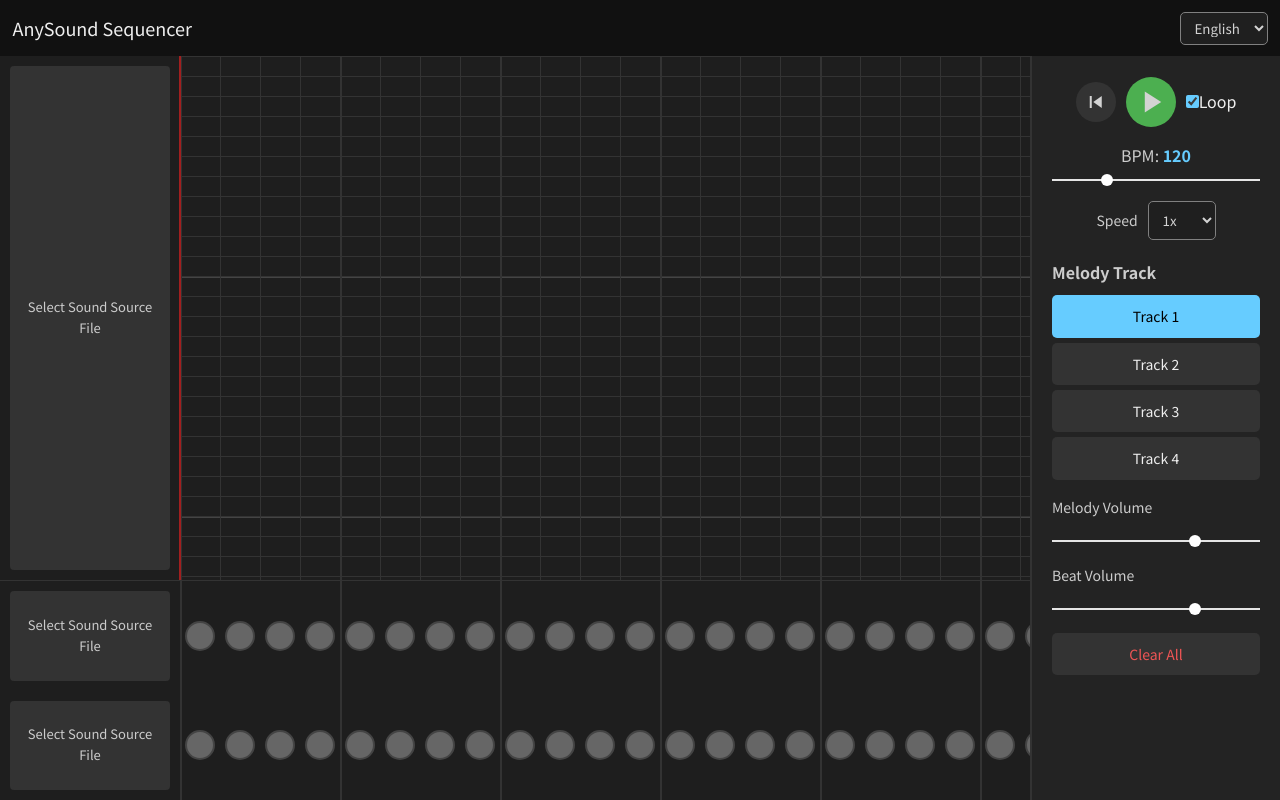
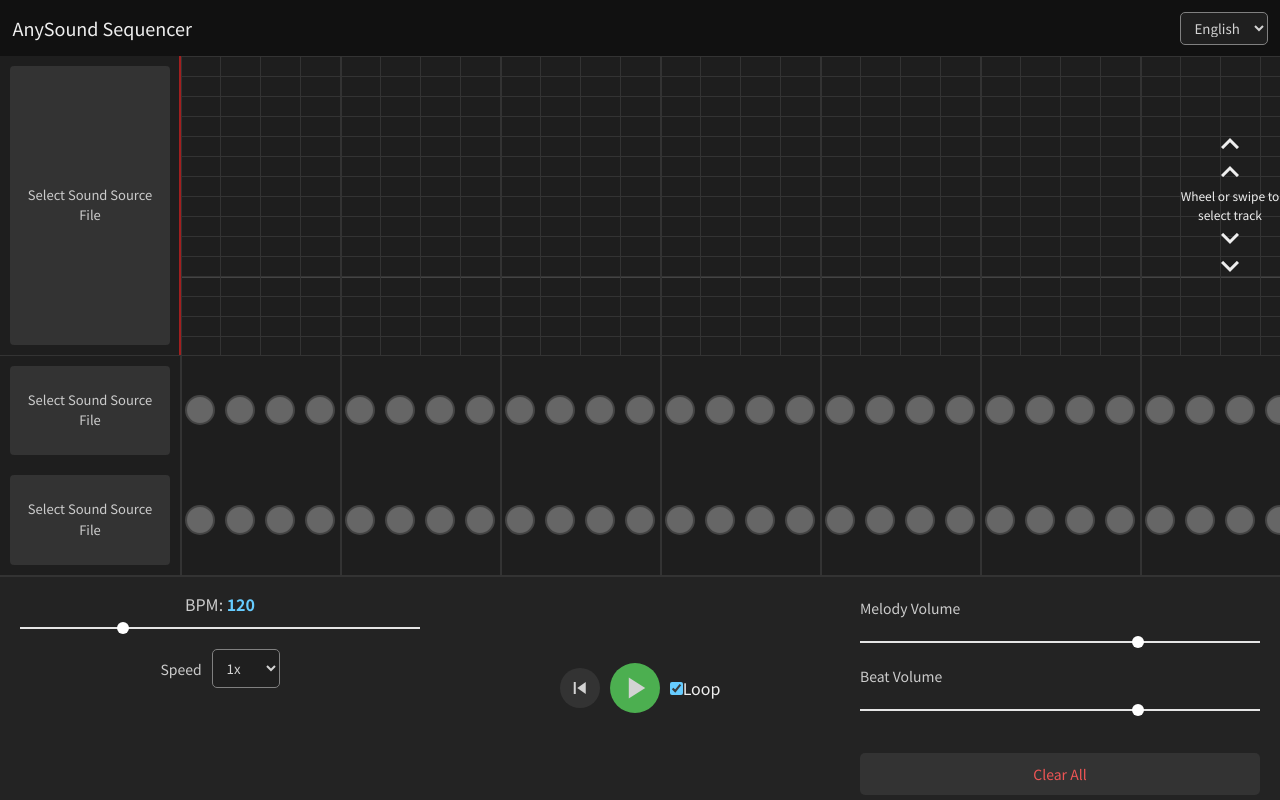
Before and after one commit to yyya-nico/AnySound-Sequencer, a website built with Vite: page index.html in a window 1280 px wide. Built offline with nearby package versions, Linux system fonts and the light colour scheme.

Commit message:
トラックセレクターの外観と使い勝手を整備

```diff
--- a/index.html
+++ b/index.html
@@ -18,7 +18,7 @@
       </select>
     </header>
     <main id="app">
-      <!-- 左側のメインシーケンサーエリア -->
+      <!-- 上側のメインシーケンサーエリア -->
       <div class="sequencer-container">
         <!-- ピアノロールエリア -->
         <div class="piano-roll-section">
@@ -36,6 +36,13 @@
           <div class="piano-roll-grid grid">
             <div class="playback-position"></div>
             <!-- グリッドとノート配置エリア -->
+          </div>
+          <div id="track-selector">
+            <span class="material-icons">keyboard_arrow_up</span>
+            <span class="material-icons">keyboard_arrow_up</span>
+            <label data-i18n="wheel_or_swipe_to_select_track">Wheel or Swipe to Select Track</label>
+            <span class="material-icons">keyboard_arrow_down</span>
+            <span class="material-icons">keyboard_arrow_down</span>
           </div>
         </div>
 
@@ -66,7 +73,7 @@
         </div>
       </div>
 
-      <!-- 右側のコントロールパネル -->
+      <!-- 下側のコントロールパネル -->
       <div class="control-panel">
         <!-- 再生コントロール -->
         <div class="playback-controls">
@@ -90,17 +97,6 @@
           </div>
         </div>
 
-        <!-- ピアノロール切り替え -->
-        <div class="track-selector">
-          <label data-i18n="melody_track">Melody Track</label>
-          <div class="track-list" id="melody-track-list">
-            <div class="track-item active" data-track="0"><span data-i18n="track">Track</span> 1</div>
-            <div class="track-item" data-track="1"><span data-i18n="track">Track</span> 2</div>
-            <div class="track-item" data-track="2"><span data-i18n="track">Track</span> 3</div>
-            <div class="track-item" data-track="3"><span data-i18n="track">Track</span> 4</div>
-          </div>
-        </div>
-
         <!-- ボリューム調整 -->
         <div class="volume-controls">
           <div class="volume-group">
--- a/src/locales/en.json
+++ b/src/locales/en.json
@@ -14,6 +14,7 @@
   "quadruple_speed": "4x",
   "melody_track": "Melody Track",
   "track": "Track",
+  "wheel_or_swipe_to_select_track": "Wheel or swipe to select track",
   "melody_sound": "Melody Sound",
   "beat_1_sound": "Beat 1 Sound",
   "beat_2_sound": "Beat 2 Sound",
--- a/src/locales/ja.json
+++ b/src/locales/ja.json
@@ -14,6 +14,7 @@
   "quadruple_speed": "4倍",
   "melody_track": "メロディートラック",
   "track": "トラック",
+  "wheel_or_swipe_to_select_track": "マウスホイールまたはスワイプでトラックを選択",
   "melody_sound": "メロディー音色",
   "beat_1_sound": "ビート 1 音色",
   "beat_2_sound": "ビート 2 音色",
--- a/src/main.ts
+++ b/src/main.ts
@@ -1,7 +1,7 @@
 import localForage from 'localforage';
 import i18next from 'i18next';
 import LanguageDetector from 'i18next-browser-languagedetector';
-import { filenameToName, dispatchPointerPressEvent } from './utils';
+import { filenameToName, dispatchPointerPressEvent, resetAnimation } from './utils';
 
 import en from './locales/en.json';
 import ja from './locales/ja.json';
@@ -409,13 +409,6 @@ class Sequencer {
       this.playbackSpeed = newPlaybackSpeed;
     });
 
-    // Track selector
-    document.querySelectorAll('.track-item').forEach((item, index) => {
-      item.addEventListener('click', () => {
-        this.switchTrack(index);
-      });
-    });
-
     // Audio file inputs
     const pitchShiftLabel = document.querySelector('.pitch-shift-label') as HTMLElement;
     ['melody', 'beat1', 'beat2'].forEach(track => {
@@ -504,6 +497,10 @@ class Sequencer {
       const target = e.target as HTMLElement;
       const scrollLeft = target.scrollLeft;
       document.querySelector('.rhythm-section')!.scrollTo({ left: scrollLeft });
+    });
+
+    section.addEventListener('animationend', () => {
+      section.classList.remove('notify');
     });
 
     // Add pointer listener for note creation
@@ -725,7 +722,7 @@ class Sequencer {
   }
 
   private setupTrackScrolling() {
-    const melodyTrackList = document.getElementById('melody-track-list');
+    const melodyTrackList = document.getElementById('track-selector');
     if (!melodyTrackList) return;
 
     melodyTrackList.addEventListener('wheel', (e: WheelEvent) => {
@@ -876,8 +873,11 @@ class Sequencer {
     this.currentTrack = this.currentTrack + direction;
 
     // Update UI
-    document.querySelector('.track-item.active')?.classList.remove('active');
-    document.querySelector(`.track-item[data-track="${this.currentTrack}"]`)?.classList.add('active');
+    const pianoRollSection = document.querySelector('.piano-roll-section') as HTMLElement;
+    if (pianoRollSection) {
+      pianoRollSection.dataset.track = (this.currentTrack + 1).toString();
+      resetAnimation(pianoRollSection, 'notify');
+    }
 
     this.renderCurrentTrack();
   }
@@ -951,8 +951,8 @@ class Sequencer {
     this.audioManager.setBeatSample(1, null);
 
     // Clear UI
-    document.querySelector('.track-item.active')?.classList.remove('active');
-    document.querySelector('.track-item[data-track="0"]')?.classList.add('active');
+    const pianoRollSection = document.querySelector('.piano-roll-section') as HTMLElement;
+    if (pianoRollSection) pianoRollSection.dataset.track = '1';
     document.querySelectorAll('.note').forEach(note => note.remove());
     document.querySelectorAll('.beat.active').forEach(beat => beat.classList.remove('active'));
     const bpmSlider = document.getElementById('bpm-slider') as HTMLInputElement;
@@ -1025,15 +1025,6 @@ class Sequencer {
       document.querySelector(`[data-track="${track}"] [data-position="${position}"]`)?.classList.add('active');
       this.audioManager.playBeat(beat);
     }
-  }
-
-  private switchTrack(trackIndex: number) {
-    // Update active track
-    document.querySelector('.track-item.active')?.classList.remove('active');
-    document.querySelector(`.track-item[data-track="${trackIndex}"]`)?.classList.add('active');
-
-    this.currentTrack = trackIndex;
-    this.renderCurrentTrack();
   }
 
   private renderCurrentTrack() {
--- a/src/style.scss
+++ b/src/style.scss
@@ -318,7 +318,10 @@ header {
 
 // Sequencer specific styles
 #app {
-  display: flex;
+  display: grid;
+  grid-template-columns: minmax(0, 1fr) auto;
+  grid-template-rows: minmax(0, 1fr) auto;
+  width: 100%;
   height: calc(100% - var(--header-height));
   overflow: hidden;
   -webkit-user-select: none;
@@ -331,10 +334,10 @@ header {
   --height-per-note: 20px;
   --grid-beats: 64; // 64 beats
   --grid-keys: 88; // 88 keys
+  grid-area: 1 / 1 / 2 / 3;
   display: flex;
   flex-direction: column;
   background: #1a1a1a;
-  min-width: 0;
 }
 
 .piano-roll-section {
@@ -346,6 +349,36 @@ header {
 
   @include touch-device {
     overflow: hidden;
+  }
+
+  &.notify {
+    &::after {
+      animation: notify 1s 1s ease-out backwards;
+    }
+  }
+
+  &::after {
+    display: grid;
+    place-items: center;
+    flex-shrink: 0;
+    position: sticky;
+    top: 50%;
+    right: 50%;
+    opacity: 0;
+    translate: 50% -50%;
+    width: 200px;
+    height: 200px;
+    background-color: #0000007f;
+    font-size: 78px;
+    font-weight: 300;
+    content: attr(data-track);
+    pointer-events: none;
+  }
+}
+
+@keyframes notify {
+  0% {
+    opacity: 1;
   }
 }
 
@@ -427,6 +460,7 @@ header {
   position: relative;
   width: calc(var(--width-per-note) * var(--grid-beats));
   height: calc(var(--height-per-note) * var(--grid-keys));
+  margin-inline-end: -100px;
 
   &.note-dragging {
     cursor: move;
@@ -455,6 +489,51 @@ header {
   height: 100%;
   background: #a11f1f;
   transform: translateX(var(--position, 0px));
+}
+
+#track-selector {
+  display: flex;
+  flex-direction: column;
+  flex-shrink: 0;
+  align-self: flex-start;
+  position: sticky;
+  top: 50%;
+  right: 0;
+  translate: 0 -50%;
+  width: 100px;
+  margin-inline-end: calc(-200px * 1.5);
+  text-align: center;
+
+  &:hover {
+    > * {
+      animation: blink 1s ease-in-out infinite alternate;
+
+      &:nth-child(2),
+      &:nth-child(4) {
+        animation-delay: 0.25s;
+      }
+
+      &:nth-child(1),
+      &:nth-child(5) {
+        animation-delay: 0.75s;
+      }
+    }
+  }
+
+  label {
+    font-size: 12px;
+  }
+
+  span {
+    font-size: 36px;
+    margin-block: -4px;
+  }
+}
+
+@keyframes blink {
+  100% {
+    opacity: 0.3;
+  }
 }
 
 .rhythm-section {
@@ -507,20 +586,18 @@ header {
 }
 
 .control-panel {
-  width: 250px;
+  display: grid;
+  grid-template-columns: repeat(3, 1fr);
+  gap: 20px;
+  grid-column: 1 / -1;
   background: #232323;
-  border-left: 2px solid #333;
+  border-block-start: 2px solid #333;
   padding-block: 5px;
   padding-inline: 20px;
-  overflow-y: auto;
-  flex-shrink: 0;
-
-  > div {
-    margin-block: 16px;
-  }
 }
 
 .playback-controls {
+  grid-area: 1 / 2 / 3 / 3;
   display: flex;
   gap: 10px;
   align-items: center;
@@ -568,6 +645,7 @@ header {
 }
 
 .bpm-control {
+  grid-area: 1 / 1;
   text-align: center;
 
   > * {
@@ -602,38 +680,6 @@ header {
   }
 }
 
-.track-selector {
-  label {
-    margin-block: 10px;
-    color: #ccc;
-    font-weight: bold;
-  }
-}
-
-.track-list {
-  display: flex;
-  flex-direction: column;
-  gap: 5px;
-}
-
-.track-item {
-  padding: 10px;
-  background: #333;
-  border-radius: 5px;
-  cursor: pointer;
-  text-align: center;
-  font-size: 14px;
-
-  &:hover {
-    background: #555;
-  }
-
-  &.active {
-    background: #66ccff;
-    color: #000;
-  }
-}
-
 .volume-controls {
   .volume-group {
     margin-block: 15px;
@@ -647,6 +693,17 @@ header {
     input[type="range"] {
       width: 100%;
     }
+  }
+}
+
+.clear-button {
+  grid-area: 2 / 3;
+  text-align: center;
+
+  button {
+    width: 100%;
+    padding: 10px;
+    font-size: 14px;
   }
 }
 
@@ -721,13 +778,3 @@ header {
     border-color: #ff5252;
   }
 }
-
-.clear-button {
-  text-align: center;
-
-  button {
-    width: 100%;
-    padding: 10px;
-    font-size: 14px;
-  }
-}
```
